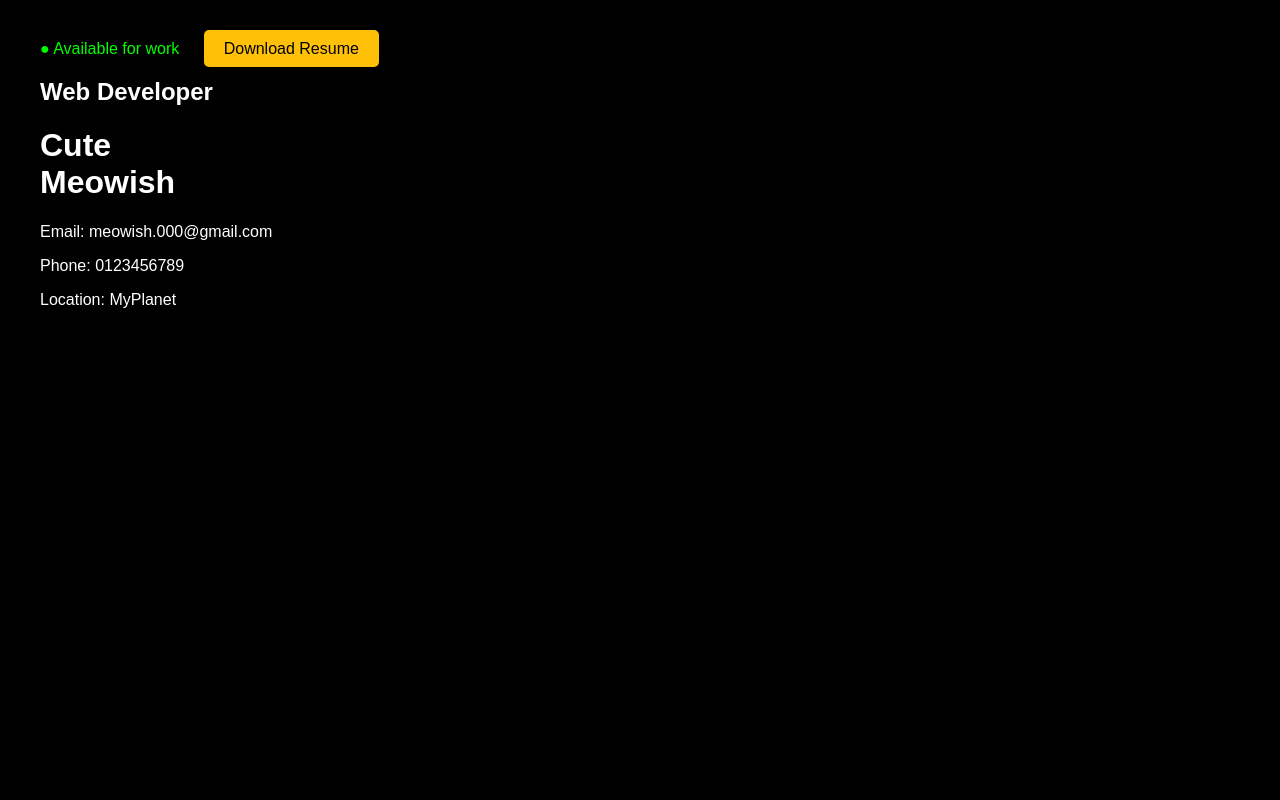
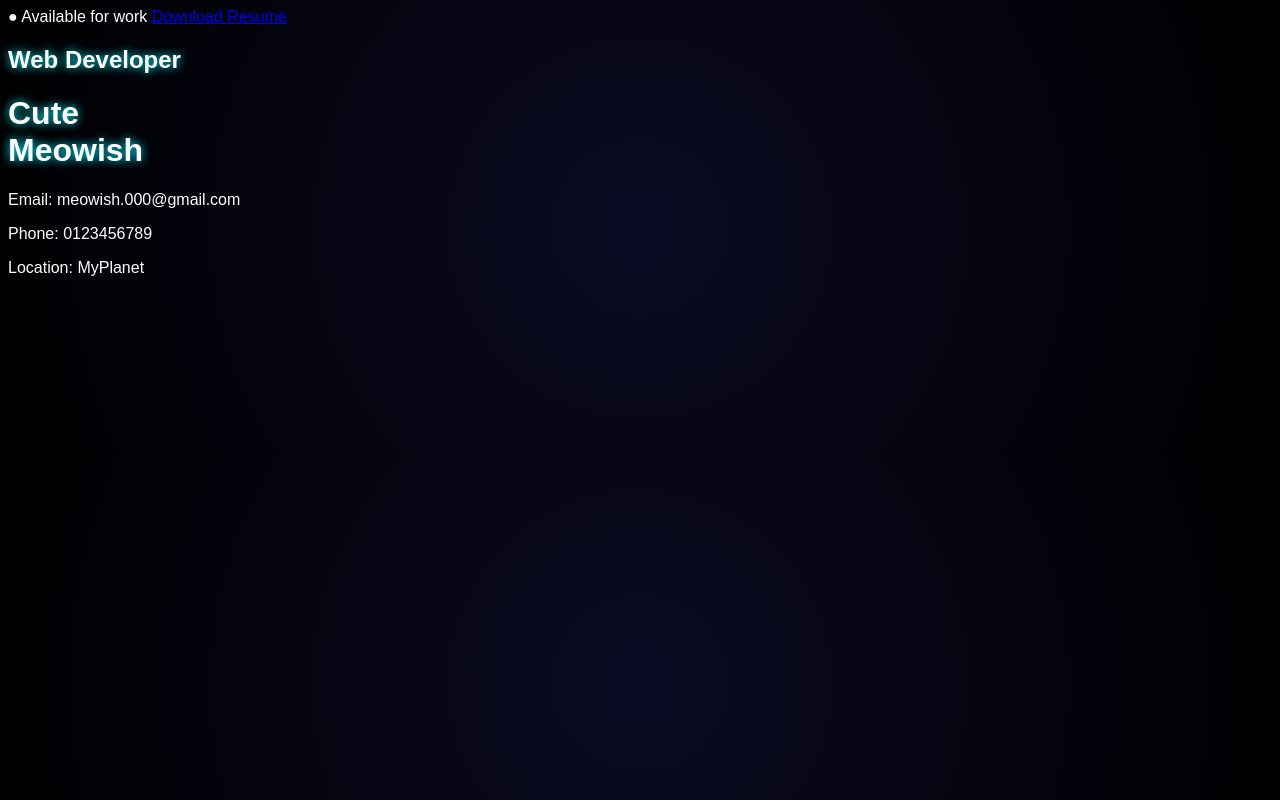
Before and after one commit to DEVBARMAN-L/My-3d-website, a plain HTML site: page index.html in a window 1280 px wide. Drawn offline with Linux system fonts and the light colour scheme.

Commit message:
Update style.css

```diff
--- a/style.css
+++ b/style.css
@@ -1,38 +1,34 @@
-body, html {
-  margin: 0;
-  padding: 0;
-  font-family: Arial, sans-serif;
-  background: #000;
+
+body {
+  background: radial-gradient(circle at center, #0a0a23, #000);
+  font-family: 'Poppins', sans-serif;
+  color: #fff;
+  scroll-behavior: smooth;
+}
+
+h1, h2, h3 {
+  text-shadow: 0 0 10px #00f2ff;
+}
+
+button {
+  background: linear-gradient(135deg, #00f2ff, #ff00d4);
+  border: none;
+  padding: 10px 20px;
+  border-radius: 30px;
   color: white;
-  height: 100%;
-  overflow: hidden;
+  font-size: 1em;
+  transition: transform 0.3s ease, box-shadow 0.3s ease;
+  box-shadow: 0 0 20px #00f2ff88;
 }
-.hero-section {
-  position: relative;
-  width: 100%;
-  height: 100vh;
+
+button:hover {
+  transform: scale(1.1);
+  box-shadow: 0 0 30px #00f2ff;
 }
-#bgCanvas {
-  position: absolute;
-  top: 0;
-  left: 0;
-  width: 100%;
-  height: 100%;
-  z-index: 0;
+
+.glow-border {
+  border: 2px solid #00f2ff;
+  box-shadow: 0 0 10px #00f2ff, inset 0 0 10px #00f2ff;
+  border-radius: 15px;
+  padding: 15px;
 }
-.info {
-  position: relative;
-  z-index: 10;
-  padding: 40px;
-}
-.resume-button {
-  background: #ffc107;
-  color: black;
-  padding: 10px 20px;
-  text-decoration: none;
-  border-radius: 5px;
-  margin-left: 20px;
-}
-.status {
-  color: lime;
-}
```
